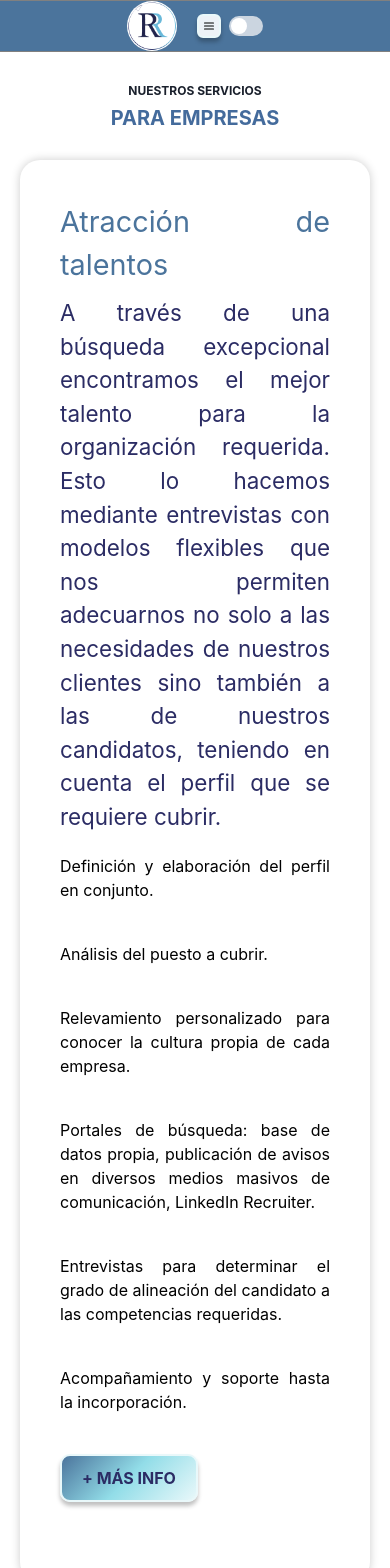
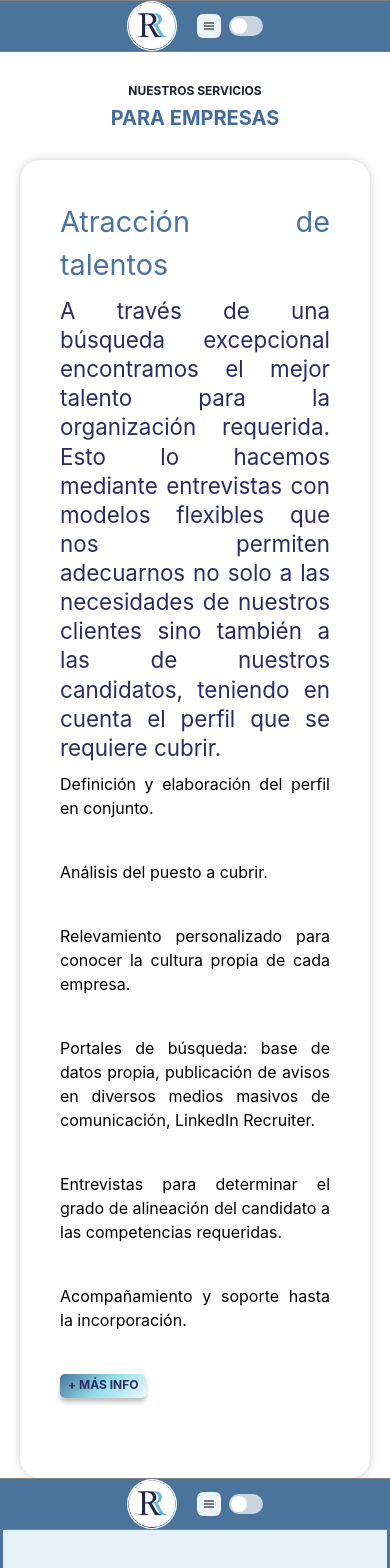
Before and after one commit to AgustinaMonzon/rrconsultora, a React (Create React App) app: page /soyEmpresa in a window 390 px wide. Shown: the top 1568 px of the page. Built offline with nearby package versions, Linux system fonts and the light colour scheme.

Commit message:
cambios tamaños en responsive

```diff
--- a/src/Components/SoyCandidato/SoyCandidato.css
+++ b/src/Components/SoyCandidato/SoyCandidato.css
@@ -43,19 +43,8 @@ p {
   text-align: justify;
 }
 
-button {
-  background: linear-gradient(135deg, #4b749c, #92dde8, #e9f8fa);
-  color: #2b2c64;
-  border: 2px solid #e9f8fa;
-  border-radius: 10px;
-  padding: 10px 20px;
-  font-weight: bold;
-  font-size: 1rem;
-  cursor: pointer;
-  box-shadow: 0px 4px 4px rgba(0, 0, 0, 0.25);
-  transition: all 0.3s ease-in-out;
+.content {
+  display: flex;
+  flex-direction: column;
+  align-items: center;
 }
-
-button:hover {
-  transform: scale(1.1);
-}
--- a/src/Components/SoyCandidato/SoyCandidato.js
+++ b/src/Components/SoyCandidato/SoyCandidato.js
@@ -1,7 +1,7 @@
 import React from "react";
 import Navbar from "../NavBar/NavBar";
 import Contact from "../Contact/Contact";
-import { Box, Heading } from "@chakra-ui/react";
+import { Box, Heading, Button } from "@chakra-ui/react";
 import "./SoyCandidato.css";
 
 function SoyCandidato() {
@@ -50,15 +50,15 @@ function SoyCandidato() {
       <Navbar />
 
       <div className="container">
-      <Box display={["flex"]}>
+        <Box display={["flex"]}>
           <Heading
             as="h1"
             fontSize={["20px", "28px", "36px"]}
-            mb={{ base: 6, md: 6}}
+            mb={{ base: 6, md: 6 }}
             mt={["-5%", "5%"]}
             font-family="'Montserrat', sans-serif"
             textAlign={"center"}
-             marginLeft={["0%", "0%", "0%"]}
+            marginLeft={["0%", "0%", "0%"]}
           >
             SOY
           </Heading>
@@ -77,7 +77,6 @@ function SoyCandidato() {
           </Heading>
         </Box>
         <div className="content">
-
           <ul>
             {servicios.map((servicio, index) => (
               <li key={index}>
@@ -88,24 +87,22 @@ function SoyCandidato() {
                     <li key={i}>{descripcion}</li>
                   ))}
                 </ul>
-                <button
+                <Button
+                  size={["xs", "sm", "md", "md"]}
+                  background="linear-gradient(135deg, #4b749c, #92dde8, #e9f8fa)"
+                  color="#2b2c64"
+                  border="2px solid ##e9f8fa"
+                  borderRadius="5px"
+                  padding="10px 20px"
+                  fontWeight="bold"
+                  fontSize="1rem"
+                  cursor="pointer"
+                  boxShadow="0px 4px 4px rgba(0, 0, 0, 0.25)"
+                  transition="all 0.3s ease-in-out"
                   onClick={scrollToContact}
-                  style={{
-                    background:
-                      "linear-gradient(135deg, #4b749c, #92dde8, #e9f8fa)",
-                    color: "#2b2c64",
-                    border: "2px solid ##e9f8fa",
-                    borderRadius: "10px",
-                    padding: "10px 20px",
-                    fontWeight: "bold",
-                    fontSize: "1rem",
-                    cursor: "pointer",
-                    boxShadow: "0px 4px 4px rgba(0, 0, 0, 0.25)",
-                    transition: "all 0.3s ease-in-out",
-                  }}
                 >
                   + MÁS INFO
-                </button>
+                </Button>
               </li>
             ))}
           </ul>
--- a/src/Components/SoyEmpresa/SoyEmpresa.css
+++ b/src/Components/SoyEmpresa/SoyEmpresa.css
@@ -1,4 +1,3 @@
-
 .container {
   max-width: 1100px;
   margin: 0 auto;
@@ -11,26 +10,6 @@
   border-radius: 20px;
   box-shadow: 0 0 10px rgba(0, 0, 0, 0.2);
 }
-.my-headingEm {
-  font-family: 'Montserrat', sans-serif;
-  color: black;
-  font-weight: 800;
-  text-align: center;
-  margin-bottom: 20px;
-  font-size: 3rem;
-
-}
-
-
-.my-headingEm span {
-color: #446b9c;
-  padding: 0 5px;
-  font-family: 'Montserrat', sans-serif;
-  font-size: 2xl;
-
-
-}
-
 
 ul {
   list-style: none;
@@ -43,8 +22,8 @@ li {
   margin-bottom: 40px;
 }
 
-h2{
-  margin-top: 5px ;
+h2 {
+  margin-top: 5px;
   margin-bottom: 20px;
 }
 h3 {
@@ -65,30 +44,6 @@ ul.sub-list {
   margin-bottom: 20px;
 }
 
-button {
-  background: linear-gradient(135deg, #4b749c, #92dde8, #e9f8fa);
-  color: #fff;
-  border: none;
-  border-radius: 10px;
-  padding: 10px 20px;
-  font-weight: bold;
-  font-size: 1rem;
-  cursor: pointer;
-  box-shadow: 0px 4px 4px rgba(0, 0, 0, 0.25);
-  transition: all 0.3s ease-in-out;
-}
-
-button:hover {
-  transform: translateY(-3px);
-  box-shadow: 0px 8px 8px rgba(0, 0, 0, 0.25);
-}
-
-@media (max-width: 300px) {
-  .content {
-    padding: 20px;
-  }
-
-
 h3 {
   font-size: 1.2rem;
   margin-bottom: 10px;
@@ -103,9 +58,3 @@ button:hover {
 ul.sub-list {
   margin-bottom: 10px;
 }
-
-  button {
-    padding: 8px 16px;
-    font-size: 0.9rem;
-  }
-}
--- a/src/Components/SoyEmpresa/SoyEmpresa.js
+++ b/src/Components/SoyEmpresa/SoyEmpresa.js
@@ -2,7 +2,7 @@ import React, { useRef } from "react";
 import "./SoyEmpresa.css";
 import NavBar from "../NavBar/NavBar";
 import Contact from "../Contact/Contact";
-import { Heading, Box } from "@chakra-ui/react";
+import { Heading, Box, Button } from "@chakra-ui/react";
 
 function SoyEmpresa() {
   const servicios = [
@@ -82,24 +82,22 @@ function SoyEmpresa() {
                     <li key={i}>{descripcion}</li>
                   ))}
                 </ul>
-                <button
+                <Button
+                  size={["xs", "sm", "md", "md"]}
+                  background="linear-gradient(135deg, #4b749c, #92dde8, #e9f8fa)"
+                  color="#2b2c64"
+                  border="2px solid ##e9f8fa"
+                  borderRadius="5px"
+                  padding="10px 20px"
+                  fontWeight="bold"
+                  fontSize="1rem"
+                  cursor="pointer"
+                  boxShadow="0px 4px 4px rgba(0, 0, 0, 0.25)"
+                  transition="all 0.3s ease-in-out"
                   onClick={scrollToContact}
-                  style={{
-                    background:
-                      "linear-gradient(135deg, #4b749c, #92dde8, #e9f8fa)",
-                    color: "#2b2c64",
-                    border: "2px solid ##e9f8fa",
-                    borderRadius: "10px",
-                    padding: "10px 20px",
-                    fontWeight: "bold",
-                    fontSize: "1rem",
-                    cursor: "pointer",
-                    boxShadow: "0px 4px 4px rgba(0, 0, 0, 0.25)",
-                    transition: "all 0.3s ease-in-out",
-                  }}
                 >
                   + MÁS INFO
-                </button>
+                </Button>
               </li>
             ))}
           </ul>
```
Lines whose indentation alone changed are shown as unchanged.
